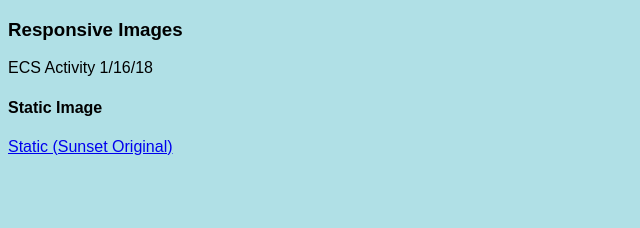
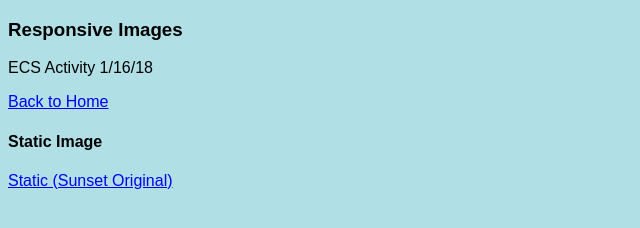
Before and after one commit to gibsonc7841/gibsonc7841.github.io, a plain HTML site: page responsiveimages/index.html in a window 1280 px wide. Shown: the whole page, without its empty margins (0-640 px from the left). Drawn offline with Linux system fonts and the light colour scheme; files that its build step writes are made by us from their sources.

Commit message:
Update index.html

```diff
--- a/responsiveimages/index.html
+++ b/responsiveimages/index.html
@@ -11,6 +11,9 @@
 
 <h3>Responsive Images</h3>
 <p>ECS Activity 1/16/18</p>
+
+  <a href="/index">Back to Home</a>
+  <br>
 
 <h4>Static Image</h4>
   <p><a href="/responsiveimages/static">Static (Sunset Original)</a>
```
